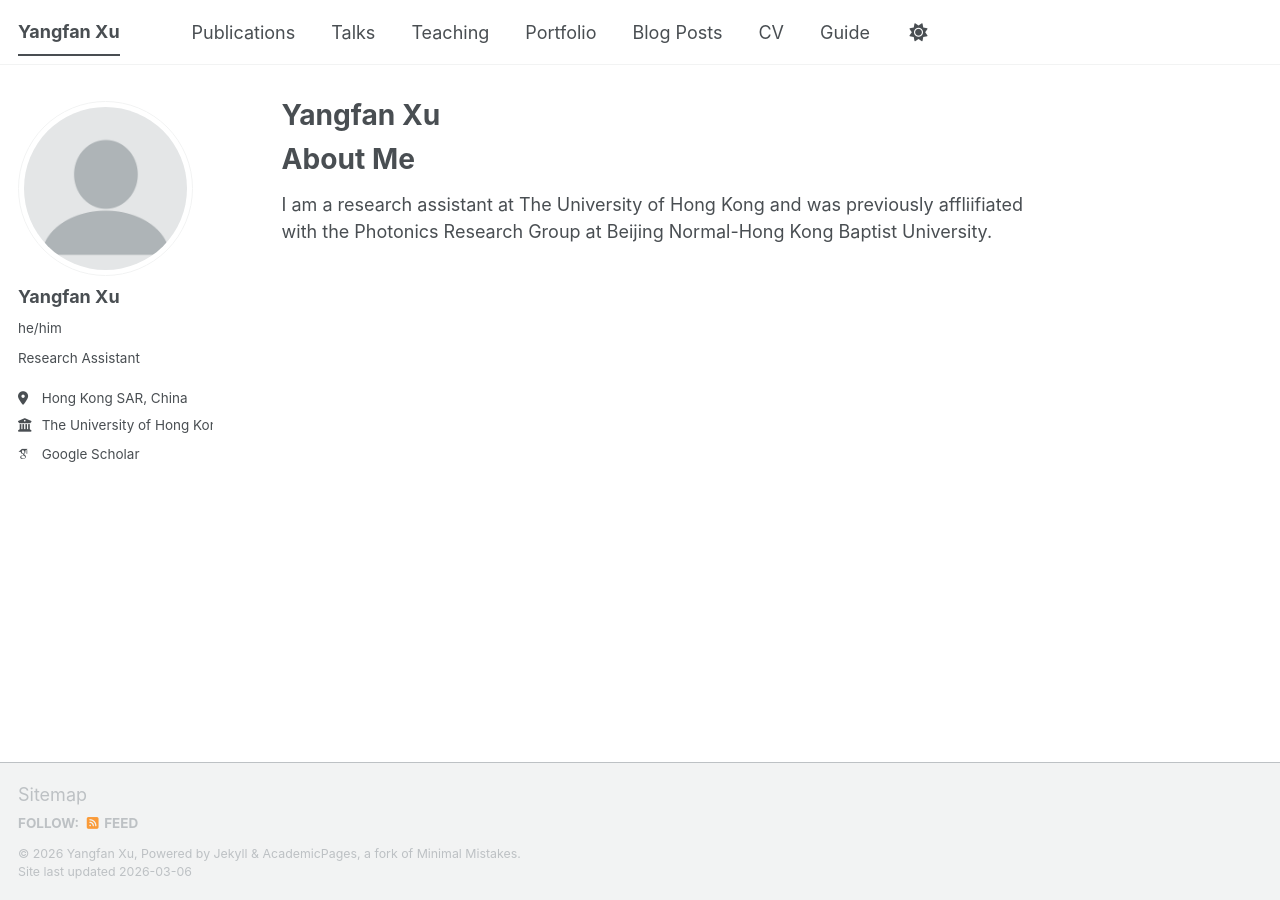
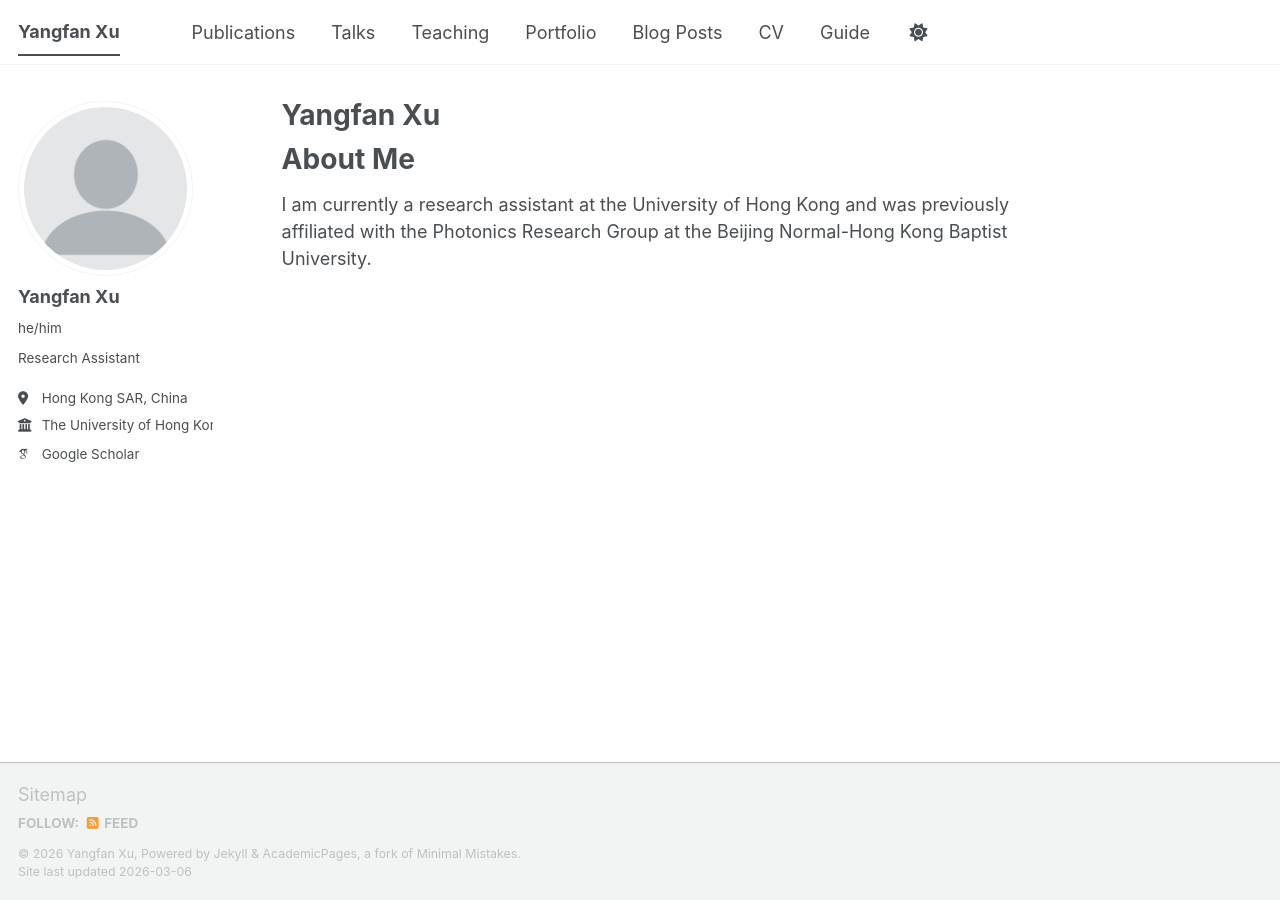
Before and after one commit to ethanxu02/ethanxu02.github.io, a Jekyll site: the page built from _pages/about.md, in a window 1280 px wide. Built offline with Jekyll 4.4.1, drawn with Linux system fonts in a browser that asks for light colours; some web fonts are replaced; a script bundle is joined from its source files by our own code; library files that are not in the unit come from our copies.

Commit message:
Update about.md

```diff
--- a/_pages/about.md
+++ b/_pages/about.md
@@ -9,4 +9,4 @@ redirect_from:
 
 About Me
 ======
-I am a research assistant at The University of Hong Kong and was previously affliifiated with the Photonics Research Group at Beijing Normal-Hong Kong Baptist University.
+I am currently a research assistant at the University of Hong Kong and was previously affiliated with the Photonics Research Group at the Beijing Normal-Hong Kong Baptist University.
```
